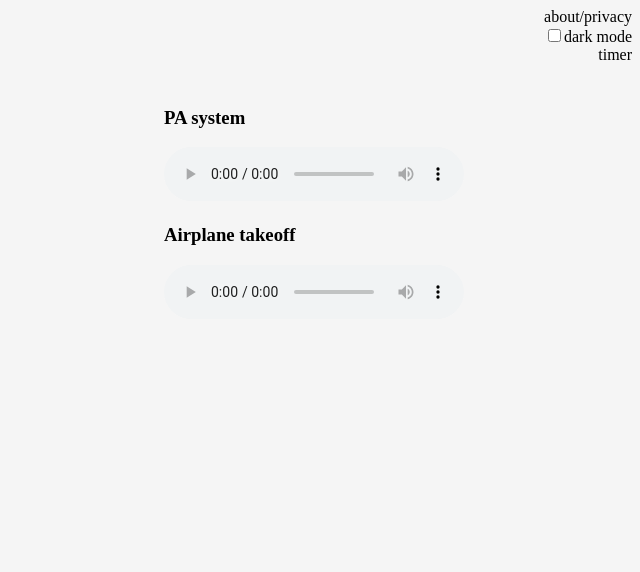
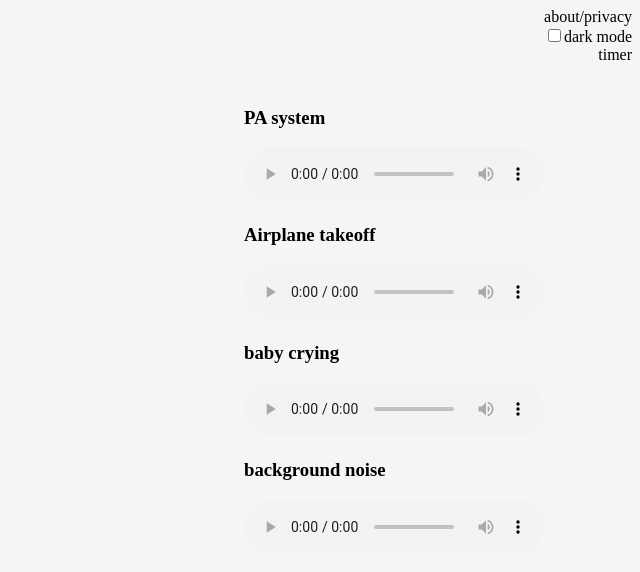
Before and after one commit to Run37927/2800-202210-DTC16, a plain HTML site: page index.html in a window 1280 px wide. Shown: the whole page, without its empty margins (640-1280 px from the left). Drawn offline with Linux system fonts and the light colour scheme.

Commit message:
update css

```diff
--- a/index.html
+++ b/index.html
@@ -34,6 +34,18 @@
                 <!-- You could use this fall-back feature to insert a JavaScript-based audio player. -->
             </audio>
 
+            <h3>baby crying</h3>
+            <audio controls volume="0.9" id="audio-example-loud" class="audio-example" src="">
+                You will see this text if native audio playback is not supported.
+                <!-- You could use this fall-back feature to insert a JavaScript-based audio player. -->
+            </audio>
+
+            <h3>background noise</h3>
+            <audio controls volume="0.9" id="audio-example-loud" class="audio-example" src="">
+                You will see this text if native audio playback is not supported.
+                <!-- You could use this fall-back feature to insert a JavaScript-based audio player. -->
+            </audio>
+
         </div>
 
 
--- a/style.css
+++ b/style.css
@@ -12,5 +12,5 @@ nav{
 
 .control-panel {
     float: right;
-   margin: 80px;
+   margin-top: 80px;
 }
```
